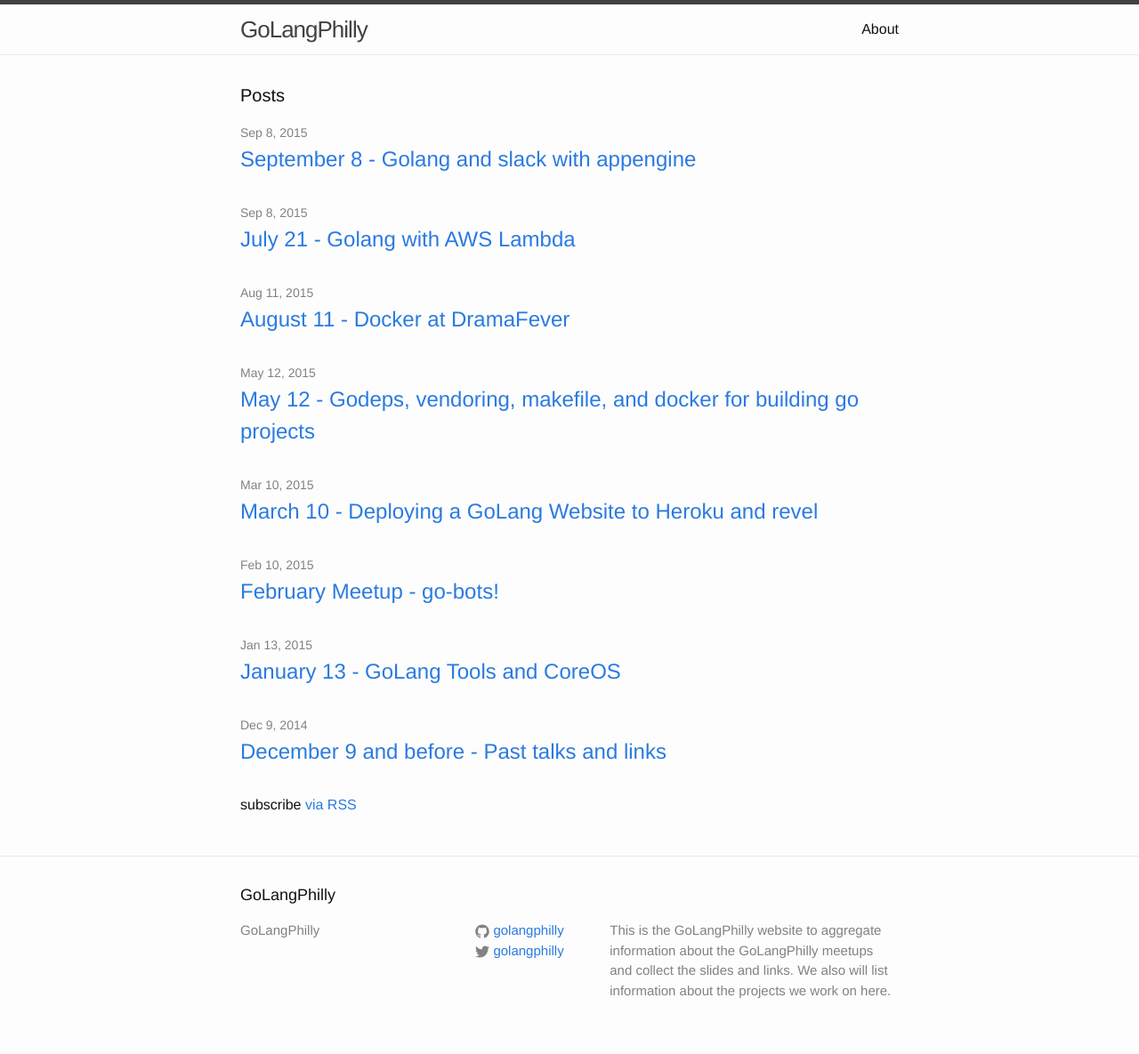
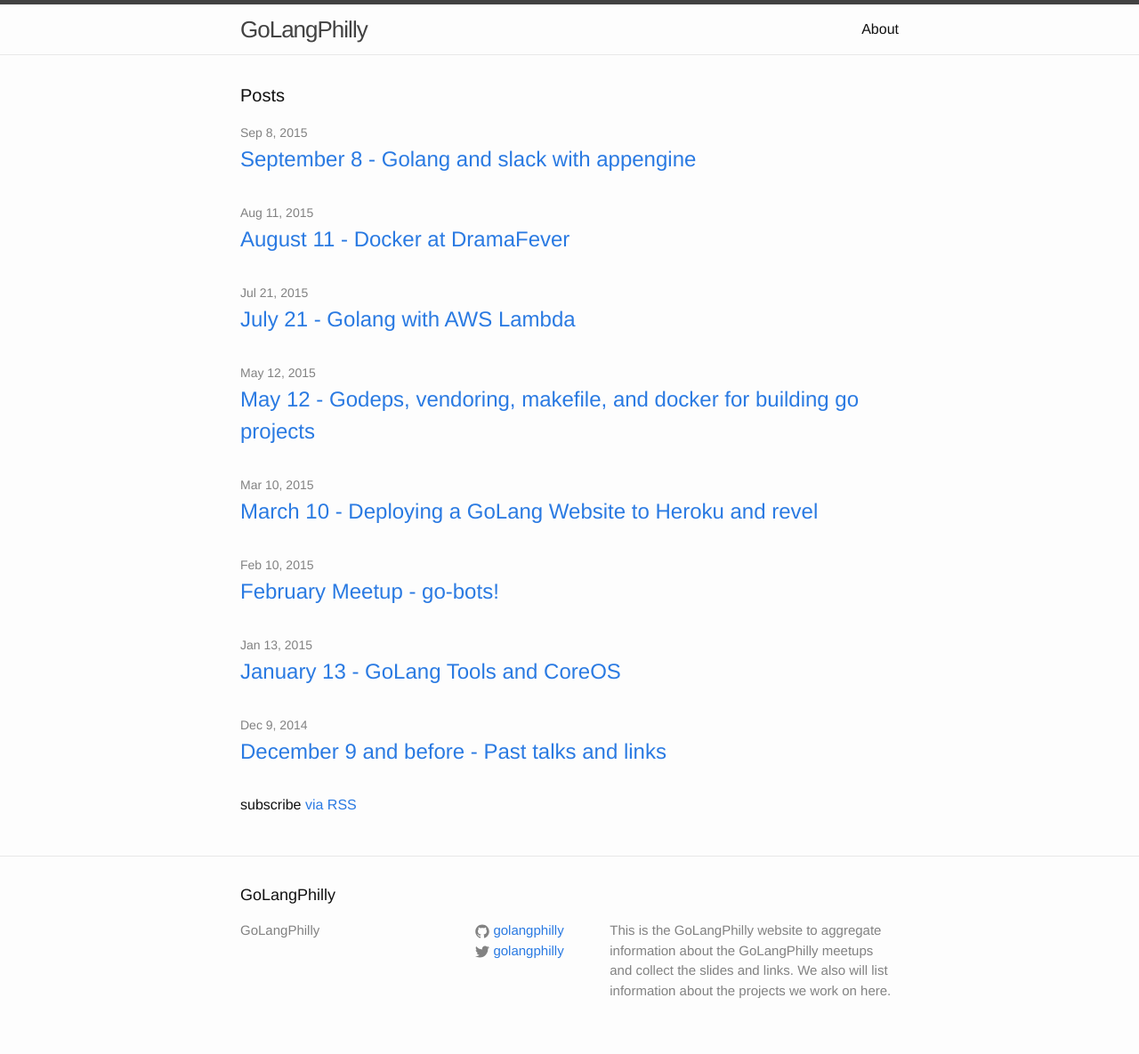
Before and after one commit to GoLangPhilly/golangphilly.github.io, a Jekyll site: the page built from index.html, in a window 1280 px wide. Shown: the whole page at 89% size. Built offline with Jekyll 4.4.1, drawn with Linux system fonts in a browser that asks for light colours.

Commit message:
wrong date

```diff
--- a/_posts/2015-07-21-golang-with-aws-lambda.markdown
+++ b/_posts/2015-07-21-golang-with-aws-lambda.markdown
@@ -2,7 +2,7 @@
 
 layout: post
 title: "July 21 - Golang with AWS Lambda"
-date: 2015-09-08 18:30:00
+date: 2015-07-21 18:30:00
 
 categories: golang aws lambda
 ---
```
